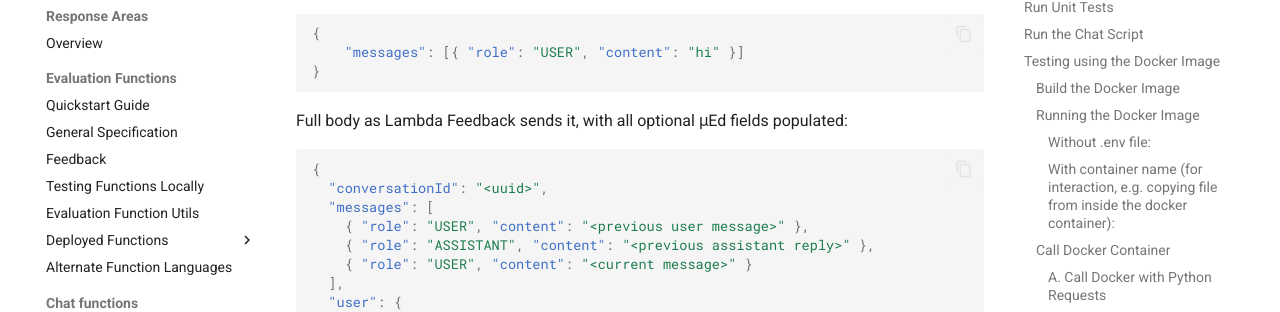
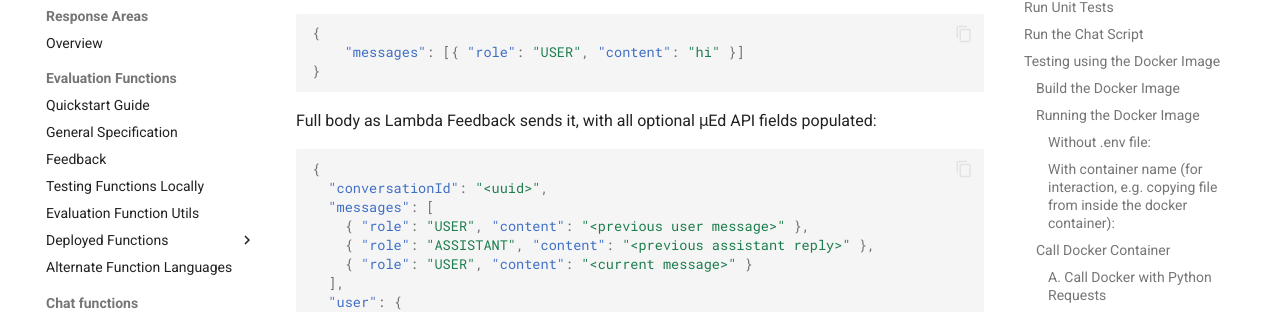
Before and after one commit to lambda-feedback/user-documentation, an MkDocs documentation site: the page built from docs/advanced/chat_functions/local.md, in a window 1280 px wide and 900 px high, scrolled down 1729 px. Shown: the part 149-461 px from the top of the window. Built offline with MkDocs 1.6.1 and Material for MkDocs 9.7.7, drawn with Linux system fonts in a browser that asks for light colours; comment, search, counter and statistics services are not loaded.

````diff
--- a/docs/advanced/chat_functions/local.md
+++ b/docs/advanced/chat_functions/local.md
@@ -1,6 +1,6 @@
 # Running and Testing Chat function Locally
 
-All request payloads below follow the [μEd](https://mued.org/) `ChatRequest` schema, which is the specification chat functions on Lambda Feedback follow. Only `messages` is required; `conversationId`, `user`, `context` and `configuration` are optional.
+All request payloads below follow the [μEd API](https://mued.org/) `ChatRequest` schema, which is the specification chat functions on Lambda Feedback follow. Only `messages` is required; `conversationId`, `user`, `context` and `configuration` are optional.
 
 ## Run Unit Tests
 
@@ -80,7 +80,7 @@ Minimal body — only the required `messages` field:
 }
 ```
 
-Full body as Lambda Feedback sends it, with all optional μEd fields populated:
+Full body as Lambda Feedback sends it, with all optional μEd API fields populated:
 ```json
 {
   "conversationId": "<uuid>",
````
Also changed, not shown: docs/advanced/chat_functions/quickstart.md (+1 -1 lines).
